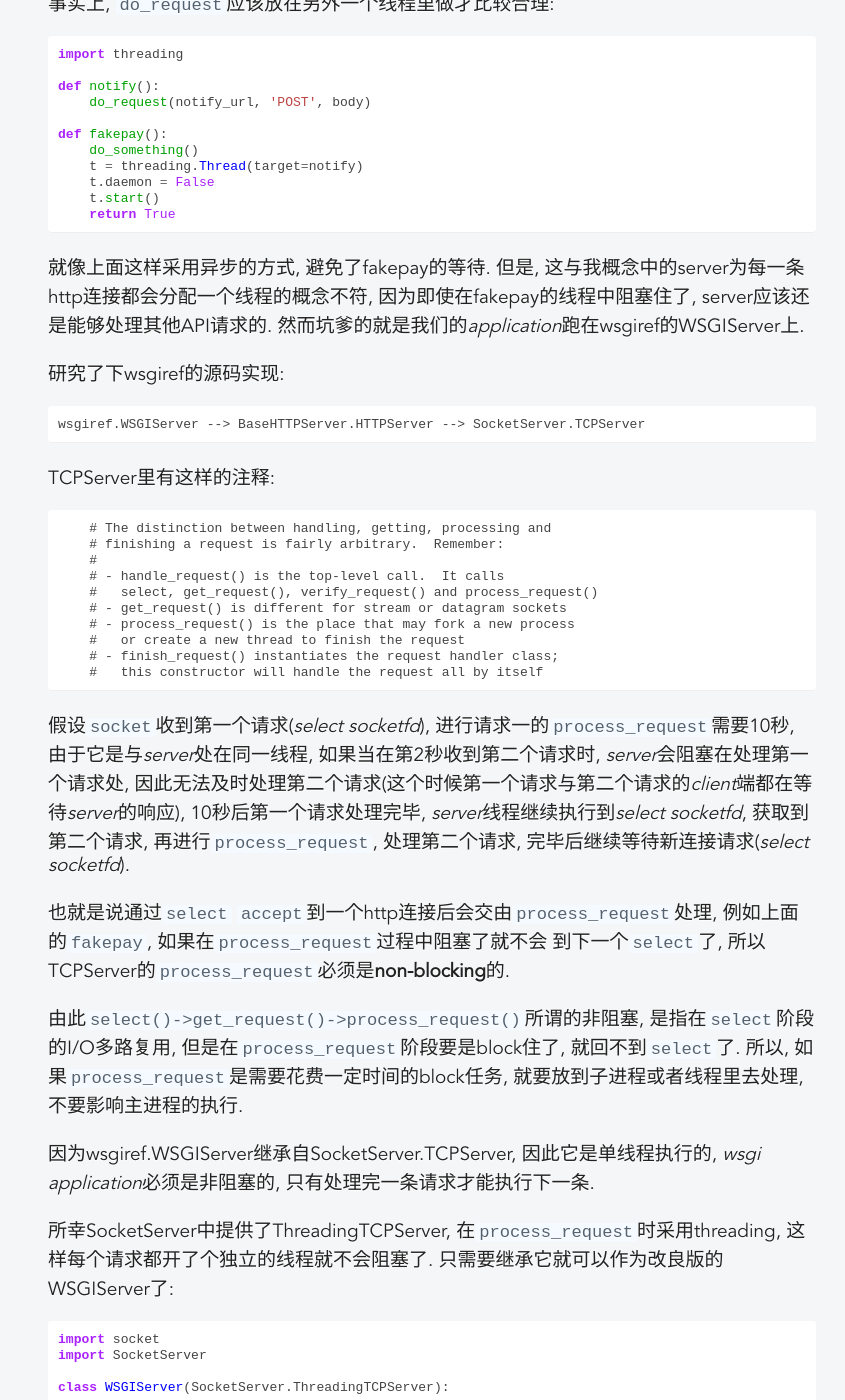
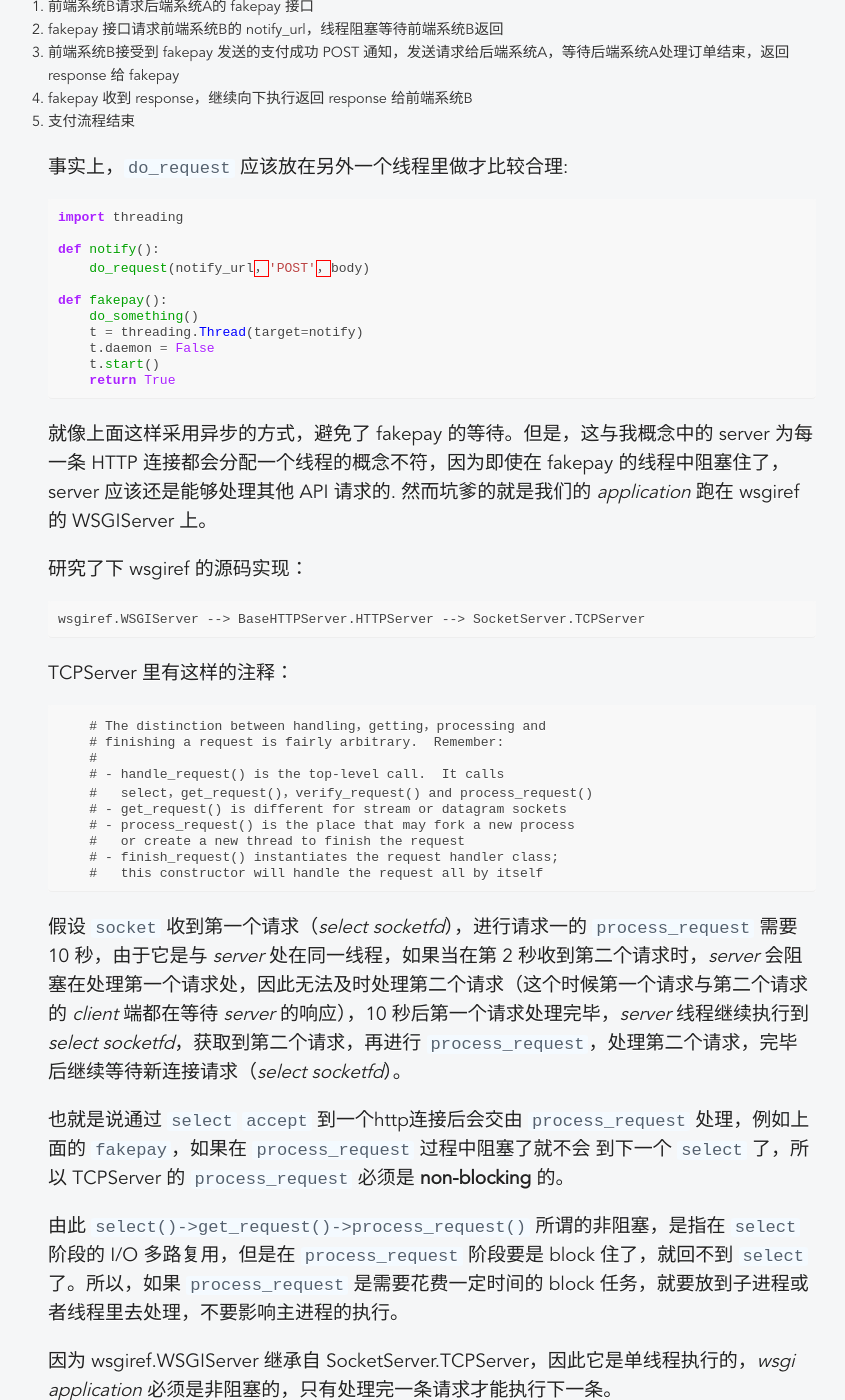
Before and after one commit to zhengtianbao/zhengtianbao.github.io, a Jekyll site: the page built from _posts/2014-10-30-wsgiref-threading-usage.markdown, in a window 1280 px wide and 1400 px high, scrolled down 1253 px. Shown: the whole window, without its empty margins (208-1053 px from the left). Built offline with Jekyll 4.4.1, drawn with Linux system fonts in a browser that asks for light colours; some of the changed text lies outside the part shown.

Commit message:
modify doc format

````diff
--- a/_posts/2014-10-30-wsgiref-threading-usage.markdown
+++ b/_posts/2014-10-30-wsgiref-threading-usage.markdown
@@ -1,57 +1,62 @@
 ---
 layout: post
-title:  "wsgiref threading usage"
-date:   2014-10-30 20:46:53
+title: "wsgiref threading usage"
+date: 2014-10-30 20:46:53
 categories: Python
 ---
 
-事情的起因是在一个忙碌的周四, 接到个任务, 内容是模拟一个支付宝测试下现有系统的支付流程完整性.
-现有的系统架构如下:
+<div width="1024" height="512" align="center">
+![wsgi_threading_usage](/images/wsgi_threading_usage.jpeg)</div>
 
-* 后端系统A: 提供WSGI的API接口, 通过消息队列对外发送消息或者接受其他组件的消息, 执行周期任务等
-* 前端系统B: 调用A的API接口, 接收A发送的消息进行处理, UI展示层
+本文记录了在使用 wsgiref 的 WSGIServer 时碰到的并发请求阻塞问题，事情的起因是在一个忙碌的周四接到个任务，需求是要模拟编写一个支付宝接口用来测试现有系统的支付流程完整性。
 
-支付宝作为一个第三方应用, 设计上只能与前端B产生交互, 支付宝的支付流程如下:
+现有的系统架构如下：
 
-1. 前端B通过某个订单的id向后端A找到对应的支付信息: 订单号, 金额, partner_id, 支付成功返回通知地址, 加密后的key等
-2. 前端B组装这些信息以GET请求参数的方式发送到支付宝的指定的API地址
-3. * 支付宝支付完成后会发送一个通知给notify_url, 当然这个通知是POST形式发送给前端B的
-4. 前端B收到通知后需要调用后端A的API接口告诉它支付完成, 更改这个订单的状态以及其他操作
+* 后端系统A：提供 WSGI 的 API 接口，通过消息队列对外发送消息或者接受其他组件的消息，执行周期任务等
+* 前端系统B：调用后端系统A的 API 接口，接收后端系统A发送的消息进行处理，UI 展示层
 
-好了, 我要实现的fakepay需要满足的就是2, 3两步:
+支付宝作为一个第三方应用，设计上只能与前端B产生交互，支付宝的支付流程如下：
 
-* 提供一个API地址, 在收到前端B第2步提交支付请求的时候模拟已经付款成功, 然后发送通知(POST)给notify_url(这个URL肯定是前端B的一个接口)
+1. 前端系统B通过某个订单的 id 向后端系统A找到对应的支付信息：订单号，金额，partner_id，支付成功返回通知地址，加密后的 key 等
+2. 前端系统B组装这些信息发送 GET 请求，带上相关参数发送到支付宝的指定的 API 地址
+3. 支付宝支付完成后会发送一个通知给 notify_url，当然这个通知是通过 POST 请求形式发送给前端系统B的
+4. 前端系统B收到通知后需要调用后端系统A的 API 接口告诉它支付完成，更改这个订单的状态以及其他操作
 
-功能很简单, 看样子也用不了几行代码, 于是我在后端系统A现有的API接口上新增了一个*/fakepay*的API接口, 大概的实现如下:
+好了，我要实现的 fakepay 需要满足的就是 2，3 两步：
 
-{% highlight python %}
+* 提供一个 API 地址，在收到前端系统B第 2 步提交支付请求的时候模拟已经付款成功，然后发送通知（POST）给 notify_url（这个 URL 肯定是前端B的一个接口）
+
+功能很简单，看样子也用不了几行代码，于是我在后端系统A现有的 API 接口上新增了一个 */fakepay* 的 API 接口，大概的实现如下:
+
+```python
 def fakepay():
     log('fakepay successful')
     do_something()
     # POST notify_url
     try:
-        do_request(notify_url, 'POST', body)
+        do_request(notify_url，'POST'，body)
     except Timeout:
         return False
     return True
-{% endhighlight %}
+```
 
-注意`do_request`, 它会阻塞直到整个HTTP请求正确结束, 一个请求总是会阻塞直到收到*response*.
+注意 `do_request`，它会阻塞直到整个 HTTP 请求正确结束，一个请求总是会阻塞直到收到 *response*。
+
 考虑下整个流程:
 
-1. 前端B请求后端A的fakepay接口
-2. fakepay接口请求前端B的notify_url, 线程阻塞等待前端B返回
-3. 前端B接受到fakepay发送的支付成功POST通知, 发送请求给后端A, 等待后端A处理订单结束, 返回response给fakepay
-4. fakepay收到response, 继续向下执行返回response给前端B
+1. 前端系统B请求后端系统A的 fakepay 接口
+2. fakepay 接口请求前端系统B的 notify_url，线程阻塞等待前端系统B返回
+3. 前端系统B接受到 fakepay 发送的支付成功 POST 通知，发送请求给后端系统A，等待后端系统A处理订单结束，返回 response 给 fakepay
+4. fakepay 收到 response，继续向下执行返回 response 给前端系统B
 5. 支付流程结束
 
-事实上, `do_request`应该放在另外一个线程里做才比较合理:
+事实上，`do_request` 应该放在另外一个线程里做才比较合理:
 
-{% highlight python %}
+```python
 import threading
 
 def notify():
-    do_request(notify_url, 'POST', body)
+    do_request(notify_url，'POST'，body)
 
 def fakepay():
     do_something()
@@ -59,49 +64,45 @@
     t.daemon = False
     t.start()
     return True
-{% endhighlight %}
+```
 
-就像上面这样采用异步的方式, 避免了fakepay的等待. 但是, 这与我概念中的server为每一条http连接都会分配一个线程的概念不符,
-因为即使在fakepay的线程中阻塞住了, server应该还是能够处理其他API请求的. 然而坑爹的就是我们的*application*跑在wsgiref的WSGIServer上.
+就像上面这样采用异步的方式，避免了 fakepay 的等待。但是，这与我概念中的 server 为每一条 HTTP 连接都会分配一个线程的概念不符，因为即使在 fakepay 的线程中阻塞住了，server 应该还是能够处理其他 API 请求的. 然而坑爹的就是我们的 *application* 跑在 wsgiref 的 WSGIServer 上。
 
-研究了下wsgiref的源码实现:
+研究了下 wsgiref 的源码实现：
 
-{% highlight text %}
+```
 wsgiref.WSGIServer --> BaseHTTPServer.HTTPServer --> SocketServer.TCPServer
-{% endhighlight %}
+```
 
-TCPServer里有这样的注释:
+TCPServer 里有这样的注释：
 
-{% highlight text %}
-    # The distinction between handling, getting, processing and
+```
+    # The distinction between handling，getting，processing and
     # finishing a request is fairly arbitrary.  Remember:
     #
     # - handle_request() is the top-level call.  It calls
-    #   select, get_request(), verify_request() and process_request()
+    #   select，get_request()，verify_request() and process_request()
     # - get_request() is different for stream or datagram sockets
     # - process_request() is the place that may fork a new process
     #   or create a new thread to finish the request
     # - finish_request() instantiates the request handler class;
     #   this constructor will handle the request all by itself
+```
 
-{% endhighlight %}
+假设 `socket` 收到第一个请求（*select socketfd*），进行请求一的 `process_request` 需要 10 秒，由于它是与 *server* 处在同一线程，如果当在第 2 秒收到第二个请求时，*server* 会阻塞在处理第一个请求处，因此无法及时处理第二个请求（这个时候第一个请求与第二个请求的 *client* 端都在等待 *server* 的响应），10 秒后第一个请求处理完毕，*server* 线程继续执行到 *select socketfd*，获取到第二个请求，再进行 `process_request`，处理第二个请求，完毕后继续等待新连接请求（*select socketfd*）。
 
-假设`socket`收到第一个请求(*select socketfd*), 进行请求一的`process_request`需要10秒, 由于它是与*server*处在同一线程, 如果当在第2秒收到第二个请求时, *server*会阻塞在处理第一个请求处,
-因此无法及时处理第二个请求(这个时候第一个请求与第二个请求的*client*端都在等待*server*的响应), 10秒后第一个请求处理完毕, *server*线程继续执行到*select socketfd*,
-获取到第二个请求, 再进行`process_request`, 处理第二个请求, 完毕后继续等待新连接请求(*select socketfd*).
+也就是说通过 `select` `accept` 到一个http连接后会交由 `process_request` 处理，例如上面的 `fakepay`，如果在 `process_request` 过程中阻塞了就不会
+到下一个 `select` 了，所以 TCPServer 的 `process_request` 必须是 **non-blocking** 的。
 
-也就是说通过`select` `accept`到一个http连接后会交由`process_request`处理, 例如上面的`fakepay`, 如果在`process_request`过程中阻塞了就不会
-到下一个`select`了, 所以TCPServer的`process_request`必须是**non-blocking**的.
+由此 `select()->get_request()->process_request()` 所谓的非阻塞，是指在 `select` 阶段的 I/O 多路复用，但是在 `process_request` 阶段要是 block 住了，就回不到 `select` 了。所以，如果 `process_request` 是需要花费一定时间的 block 任务，就要放到子进程或者线程里去处理，不要影响主进程的执行。
 
-由此`select()->get_request()->process_request()`所谓的非阻塞, 是指在`select`阶段的I/O多路复用, 但是在`process_request`阶段要是block住了, 就回不到`select`了.
-所以, 如果`process_request`是需要花费一定时间的block任务, 就要放到子进程或者线程里去处理, 不要影响主进程的执行.
+因为 wsgiref.WSGIServer 继承自 SocketServer.TCPServer，因此它是单线程执行的，*wsgi application* 必须是非阻塞的，只有处理完一条请求才能执行下一条。
 
-因为wsgiref.WSGIServer继承自SocketServer.TCPServer, 因此它是单线程执行的, *wsgi application*必须是非阻塞的, 只有处理完一条请求才能执行下一条.
+所幸 SocketServer 中提供了 ThreadingTCPServer，在 `process_request` 时采用 threading，这样每个请求都开了个独立的线程就不会阻塞了。
 
-所幸SocketServer中提供了ThreadingTCPServer, 在`process_request`时采用threading, 这样每个请求都开了个独立的线程就不会阻塞了.
-只需要继承它就可以作为改良版的WSGIServer了:
+只需要继承它就可以作为改良版的WSGIServer了：
 
-{% highlight python %}
+```python
 import socket
 import SocketServer
 
@@ -114,7 +115,7 @@
     def server_bind(self):
         """Override server_bind to store the server name."""
         SocketServer.TCPServer.server_bind(self)
-        host, port = self.socket.getsockname()[:2]
+        host，port = self.socket.getsockname()[:2]
         self.server_name = socket.getfqdn(host)
         self.server_port = port
         self.setup_environ()
@@ -134,9 +135,8 @@
 
     def set_app(self,application):
         self.application = application
+```
 
-{% endhighlight %}
+当然，可以也选择 eventlet 库，nova-api 就使用它作为 wsgi server。
 
-当然, 可以也选择eventlet库, nova-api就使用它作为wsgi server.
-
-ps: 用之前`monkey_patch`一下, green the world!(ゝ∀･)
+PS：用之前 `monkey_patch` 一下，green the world! (ゝ∀･)
````
Also changed, not shown: images/wsgi_threading_usage.jpeg (added).
